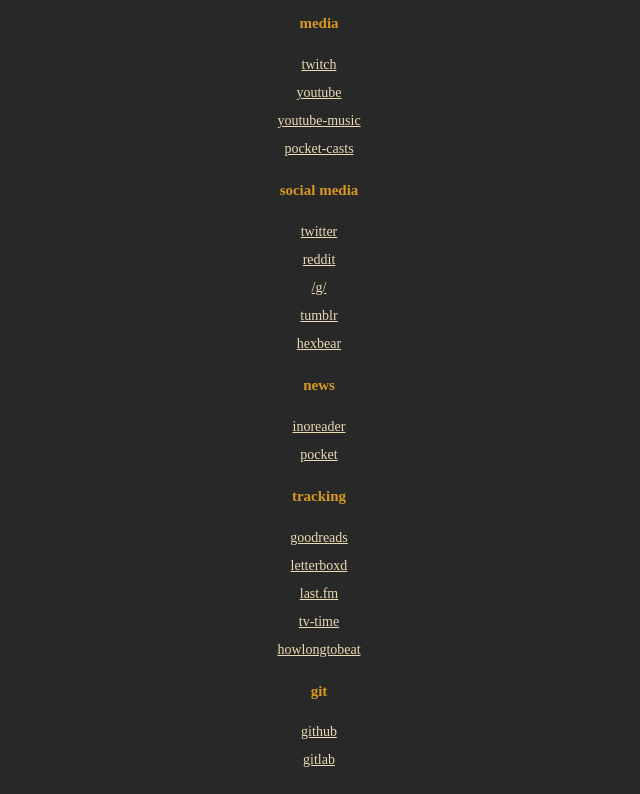
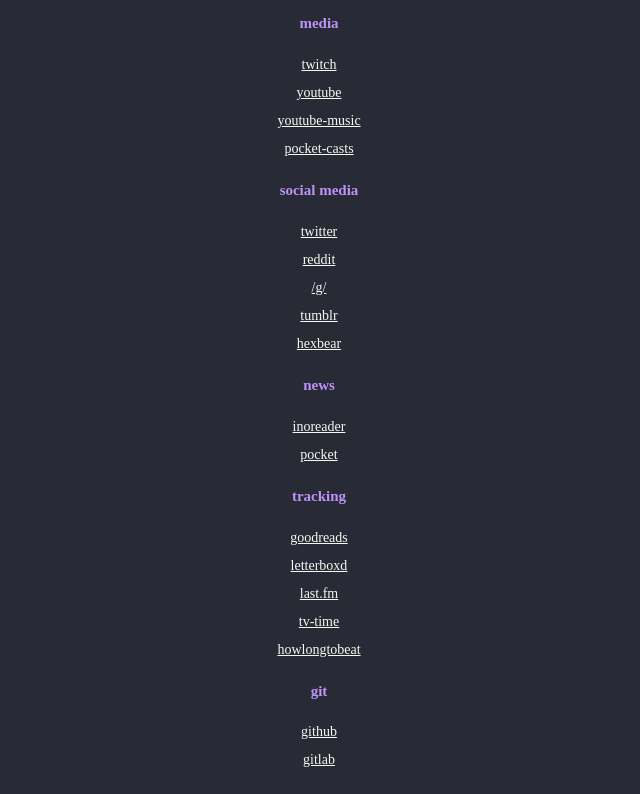
Before and after one commit to ch1ebak/ch1ebak.github.io, a plain HTML site: page index.html in a window 1280 px wide. Shown: the part 65-859 px from the top of the page, without its empty margins (321-961 px from the left). Drawn offline with Linux system fonts and the light colour scheme.

Commit message:
Add files via upload

```diff
--- a/index.html
+++ b/index.html
@@ -7,8 +7,8 @@
      <link rel="preconnect" href="https://fonts.googleapis.com">
      <link rel="preconnect" href="https://fonts.gstatic.com" crossorigin>
      <link href="https://fonts.googleapis.com/css2?family=JetBrains+Mono&display=swap" rel="stylesheet">
-     <!-- <link href="assets/style-dracula.css" rel="stylesheet" /> -->
-     <link href="assets/style-gruvbox.css" rel="stylesheet" />
+     <link href="assets/style-dracula.css" rel="stylesheet" />
+     <!-- <link href="assets/style-gruvbox.css" rel="stylesheet" /> -->
      <!-- <link href="assets/style-nord.css" rel="stylesheet" /> -->
      <style>
        body {
```
